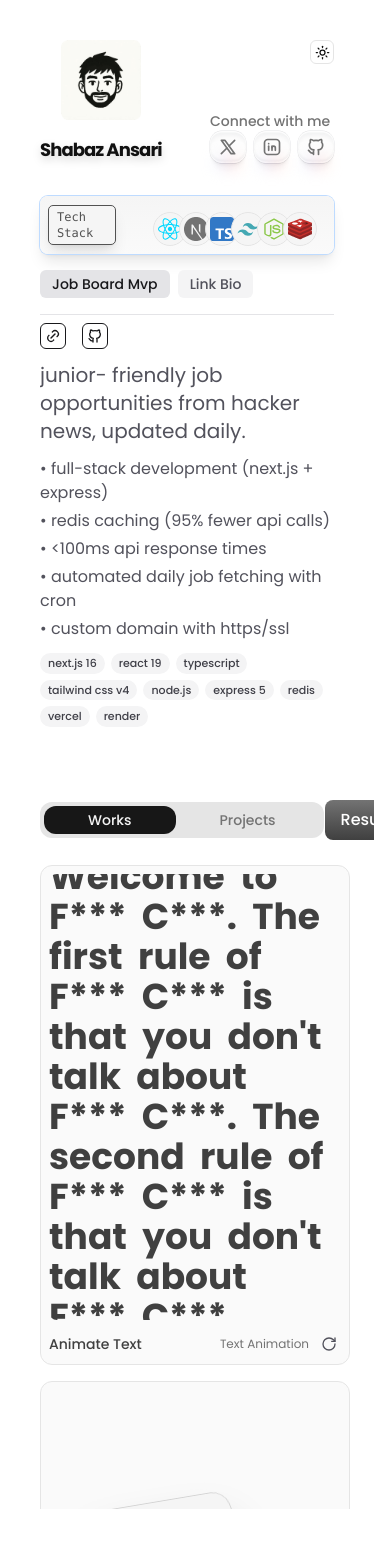
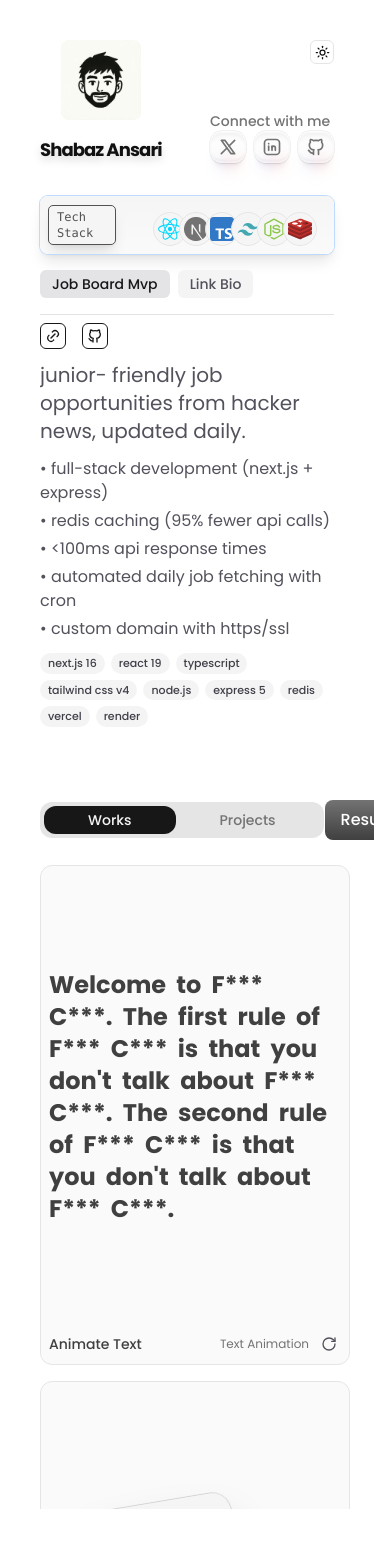
Before and after one commit to Kise07/Minimal-Portfolio, a Next.js app: page /work in a window 390 px wide. Built offline with nearby package versions, Linux system fonts and the light colour scheme.

Commit message:
fix: little fix

```diff
--- a/src/components/work/animated-text.tsx
+++ b/src/components/work/animated-text.tsx
@@ -27,7 +27,7 @@ export const AnimateText = () => {
   return (
     <div
       ref={scope}
-      className="mx-auto max-w-4xl text-4xl font-bold text-neutral-700 dark:text-neutral-400"
+      className="mx-auto max-w-4xl text-2xl md:text-4xl font-bold text-neutral-700 dark:text-neutral-400"
     >
       {text.split(" ").map((word, index) => (
         <motion.span
--- a/src/components/work/react-animations/skewed-button-types.tsx
+++ b/src/components/work/react-animations/skewed-button-types.tsx
@@ -3,7 +3,7 @@ import { motion } from "motion/react";
 
 export const SkewedButtonSecond = () => {
   return (
-    <div className="flex h-full w-full items-center justify-center text-sm md:text-xl">
+    <div className="flex h-full w-full items-center justify-center text-[10px] md:text-sm">
       <div className="mx-auto grid max-w-sm grid-cols-2 gap-10 py-10">
         <First />
         <Second />
```
